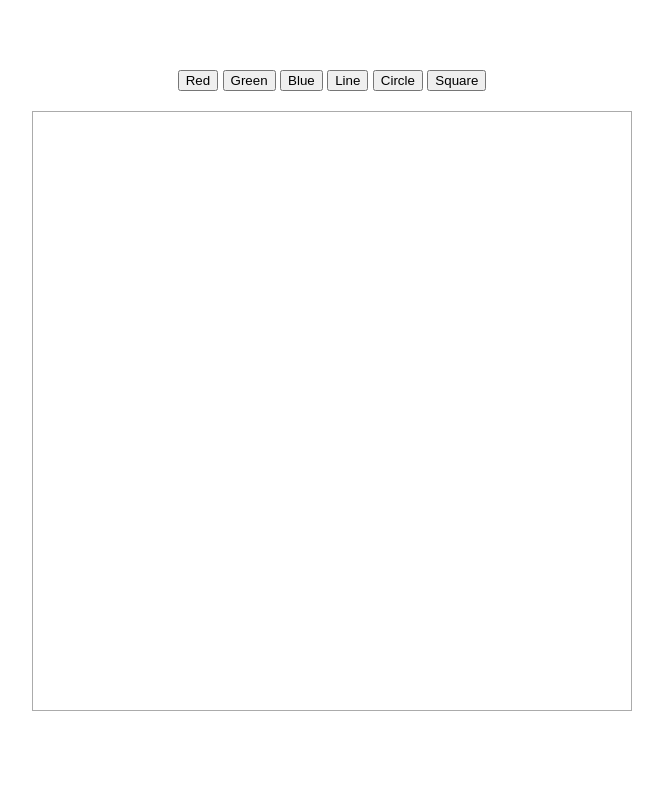
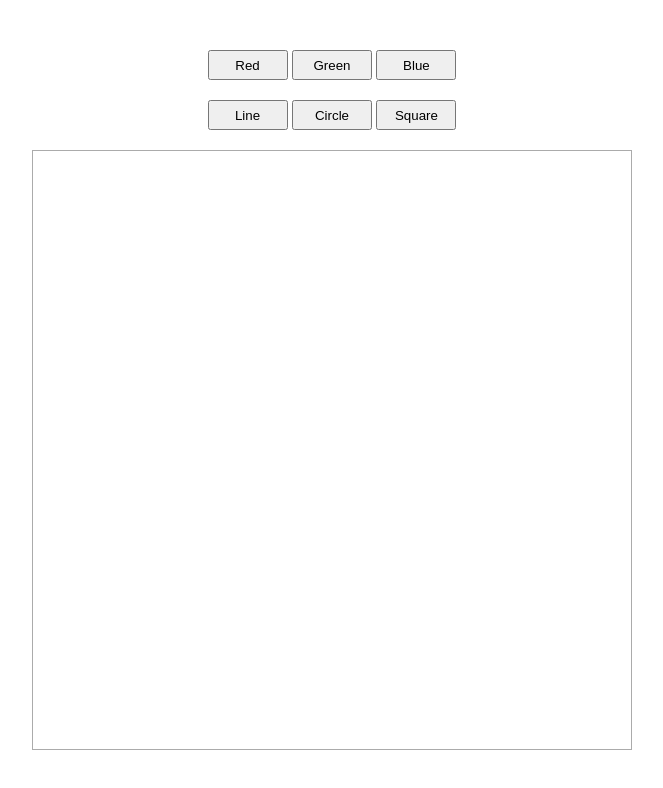
Before and after one commit to ppinkowski/js-examples, a website: page exercises/exercise2/index.html in a window 1280 px wide. Shown: the whole page, without its empty margins (308-971 px from the left). Drawn offline with Linux system fonts and the light colour scheme.

Commit message:
Update exercises

```diff
--- a/exercises/exercise2/index.css
+++ b/exercises/exercise2/index.css
@@ -13,6 +13,15 @@ body {
   box-sizing: border-box;
 }
 
+.controls {
+  margin-top: 20px;
+}
+
+button {
+  width: 80px;
+  height: 30px;
+}
+
 canvas {
   border: 1px solid #ababab;
   width: 600px;
--- a/exercises/exercise2/index.html
+++ b/exercises/exercise2/index.html
@@ -8,14 +8,16 @@
     <link rel="stylesheet" href="./index.css" />
   </head>
   <body>
-    <div class="controls">
+    <div class="controls colors">
       <button id="red">Red</button>
       <button id="green">Green</button>
       <button id="blue">Blue</button>
-      <button id="line">Line</button>
-      <button id="circle">Circle</button>
-      <button id="square">Square</button>
     </div>
+    <div class="controls types">
+        <button id="line">Line</button>
+        <button id="circle">Circle</button>
+        <button id="square">Square</button>
+      </div>
     <canvas id="canvas"/>
   </body>
 </html>
--- a/exercises/exercise2/server.js
+++ b/exercises/exercise2/server.js
@@ -11,7 +11,6 @@ const sendToAllClients = message =>
 
 app.ws('/update', ws => {
   ws.on('message', message => {
-    sendToAllClients(message);
     // do something with message
   });
 });
```
Also changed, not shown: exercises/exercise2/exercise2.js (deleted, +0 -22 lines), exercises/exercise1/README.md, exercises/exercise2/README.md.
